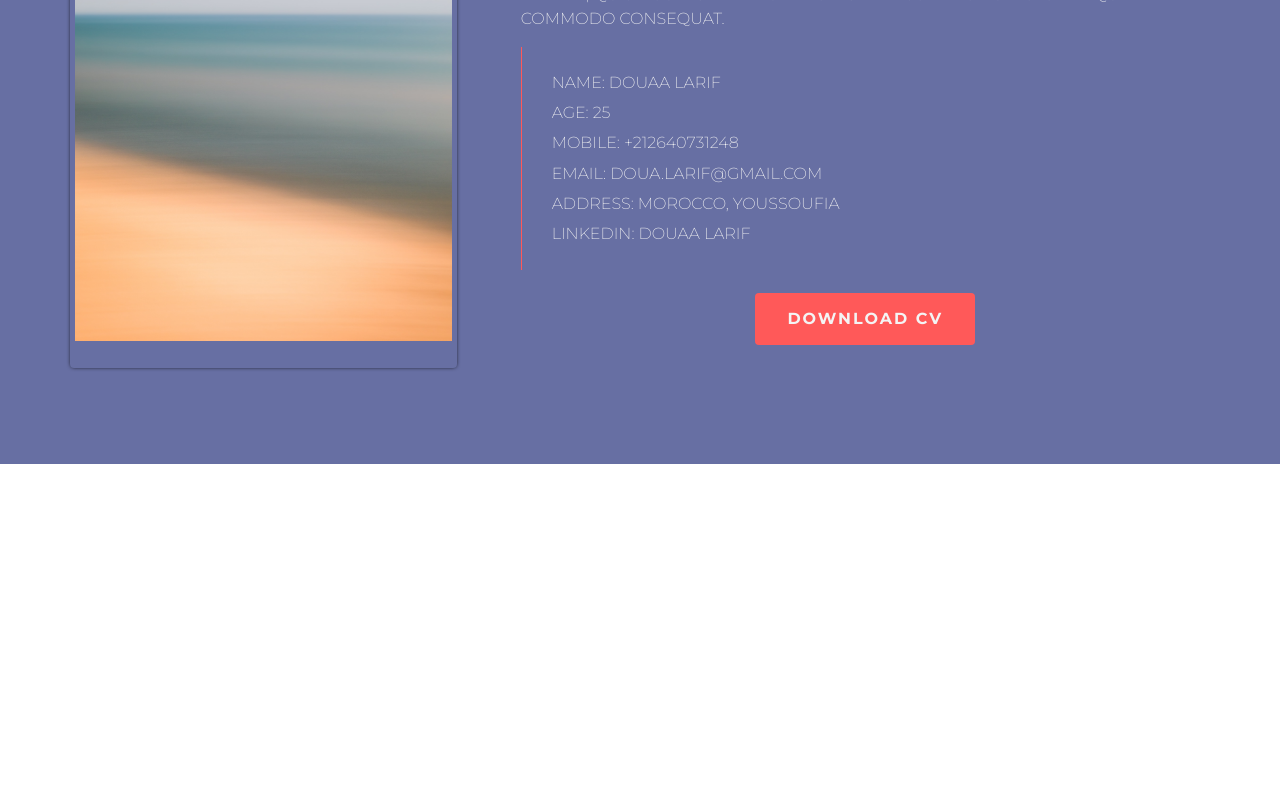
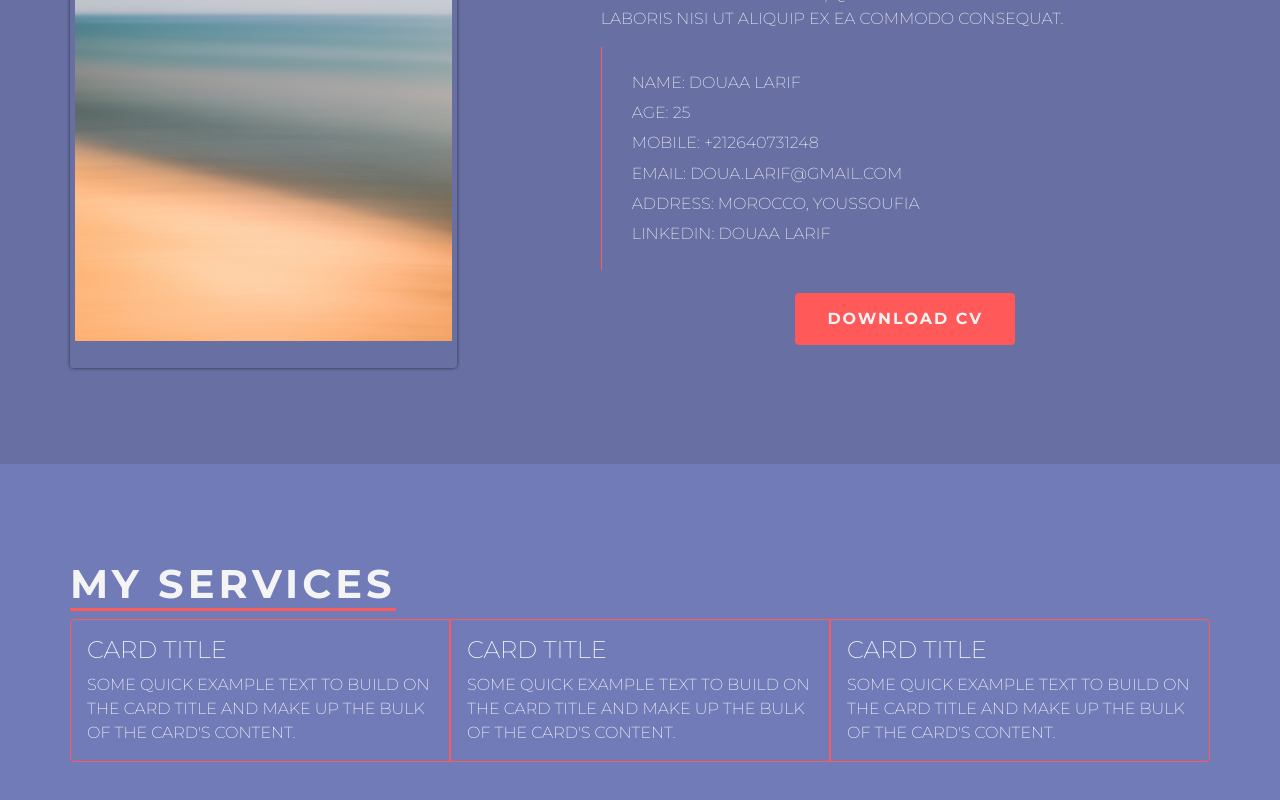
Before and after one commit to Douaa19/New_portfolio, a React (Create React App) app in the folder portfolio_front/: page / in a window 1280 px wide. Shown: the part 1004-1804 px from the top of the page. Before the commit the page ends 1468 px from the top, so only its background shows below. Built offline with nearby package versions, Linux system fonts and the light colour scheme.

Commit message:
StartStylingMyServicesParte

```diff
--- a/portfolio_front/src/components/about/Description.js
+++ b/portfolio_front/src/components/about/Description.js
@@ -7,11 +7,13 @@ function Description() {
   // styles
   const styles = {
     container: {
-      // border: "1px solid black",
       display: "flex",
       padding: "0 0 0 4rem",
       textTransform: "uppercase",
       fontFamily: "'Montserrat', sans-serif",
+    },
+    content: {
+      paddingLeft: "5rem",
     },
     small: {
       color: "#FF5959",
@@ -73,7 +75,7 @@ function Description() {
   return (
     <>
       <Container style={styles.container}>
-        <div className="content">
+        <div className="content" style={styles.content}>
           <h2 style={styles.small}>discover</h2>
           <h1 style={styles.big}>about me</h1>
           <div className="text" style={styles.text}>
--- /dev/null
+++ b/portfolio_front/src/components/my-services/Cards.js
@@ -0,0 +1,59 @@
+import React from "react";
+import { Card, CardBody, CardText, CardGroup } from "reactstrap";
+
+function Cards() {
+  const styles = {
+    cardGroupe: {
+      display: "grid",
+      gridTemplateColumns: "repeat(3, 1fr)",
+      gridTemplateRows: "repeat(2, 1fr)",
+      gridGap: "1rem",
+    },
+    card: {
+      background: "none",
+      border: "1px solid #FF5959",
+      width: "18rem",
+      color: "#FFFFFF",
+    },
+    smellTitle: {
+      fontWeight: "600",
+      fontSize: "22px",
+    },
+  };
+
+  return (
+    <div styl={styles.cardGroupe}>
+      <CardGroup>
+        <Card style={styles.card}>
+          <CardBody>
+            <h4 style={styles.smallTitle}>Card Title</h4>
+            <CardText>
+              Some quick example text to build on the card title and make up the
+              bulk of the card's content.
+            </CardText>
+          </CardBody>
+        </Card>
+        <Card style={styles.card}>
+          <CardBody>
+            <h4 style={styles.smallTitle}>Card Title</h4>
+            <CardText>
+              Some quick example text to build on the card title and make up the
+              bulk of the card's content.
+            </CardText>
+          </CardBody>
+        </Card>
+        <Card style={styles.card}>
+          <CardBody>
+            <h4 style={styles.smallTitle}>Card Title</h4>
+            <CardText>
+              Some quick example text to build on the card title and make up the
+              bulk of the card's content.
+            </CardText>
+          </CardBody>
+        </Card>
+      </CardGroup>
+    </div>
+  );
+}
+
+export default Cards;
--- /dev/null
+++ b/portfolio_front/src/components/my-services/MyServices.js
@@ -0,0 +1,41 @@
+import React from "react";
+import Cards from "./Cards";
+import { Container } from "reactstrap";
+
+function MyServices() {
+  const styles = {
+    container: {
+      padding: "6rem 0",
+      textTransform: "uppercase",
+      fontFamily: "'Montserrat', sans-serif",
+    },
+    content: {
+    //   display: "flex",
+    //   justifyContent: "center",
+    //   aligneItems: "center",
+    },
+    big: {
+      color: "#F4F4F4",
+      fontWeight: "600",
+      fontSize: "40px",
+      width: "max-content",
+      borderBottom: "3px solid #FF5959",
+      letterSpacing: "4px",
+    },
+  };
+
+  return (
+    <div style={{ backgroundColor: "#717BB7" }}>
+      <Container style={styles.container}>
+        <div className="content" style={styles.content}>
+          <h1 style={styles.big}>my services</h1>
+          <div className="cards">
+            <Cards />
+          </div>
+        </div>
+      </Container>
+    </div>
+  );
+}
+
+export default MyServices;
--- a/portfolio_front/src/pages/Home.js
+++ b/portfolio_front/src/pages/Home.js
@@ -1,13 +1,14 @@
 import React from "react";
 import Header from "../components/header/Header";
 import About from "../components/about/About";
+import MyServices from "../components/my-services/MyServices";
 
 function Home() {
   return (
     <>
       <Header />
       <About />
-
+      <MyServices />
     </>
   );
 }
```
